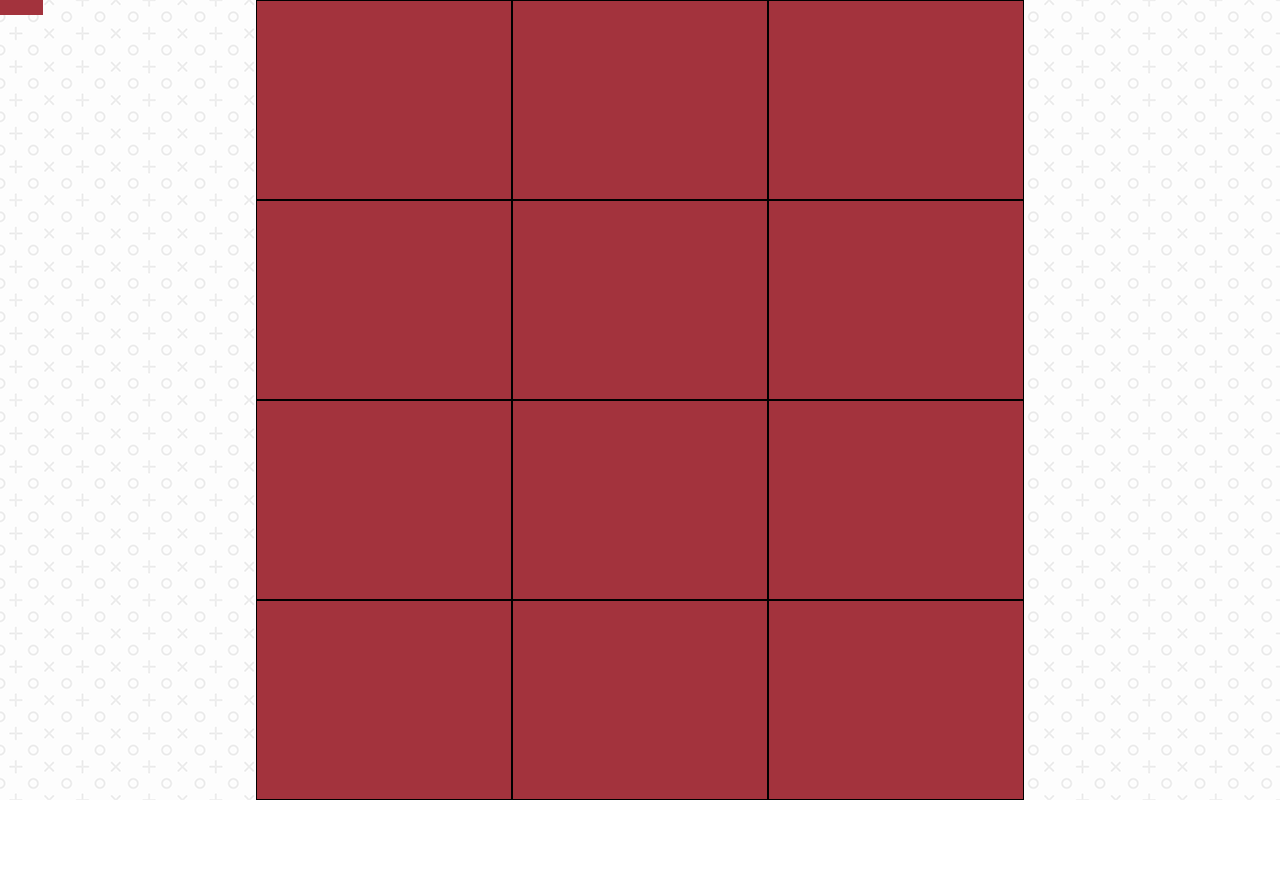
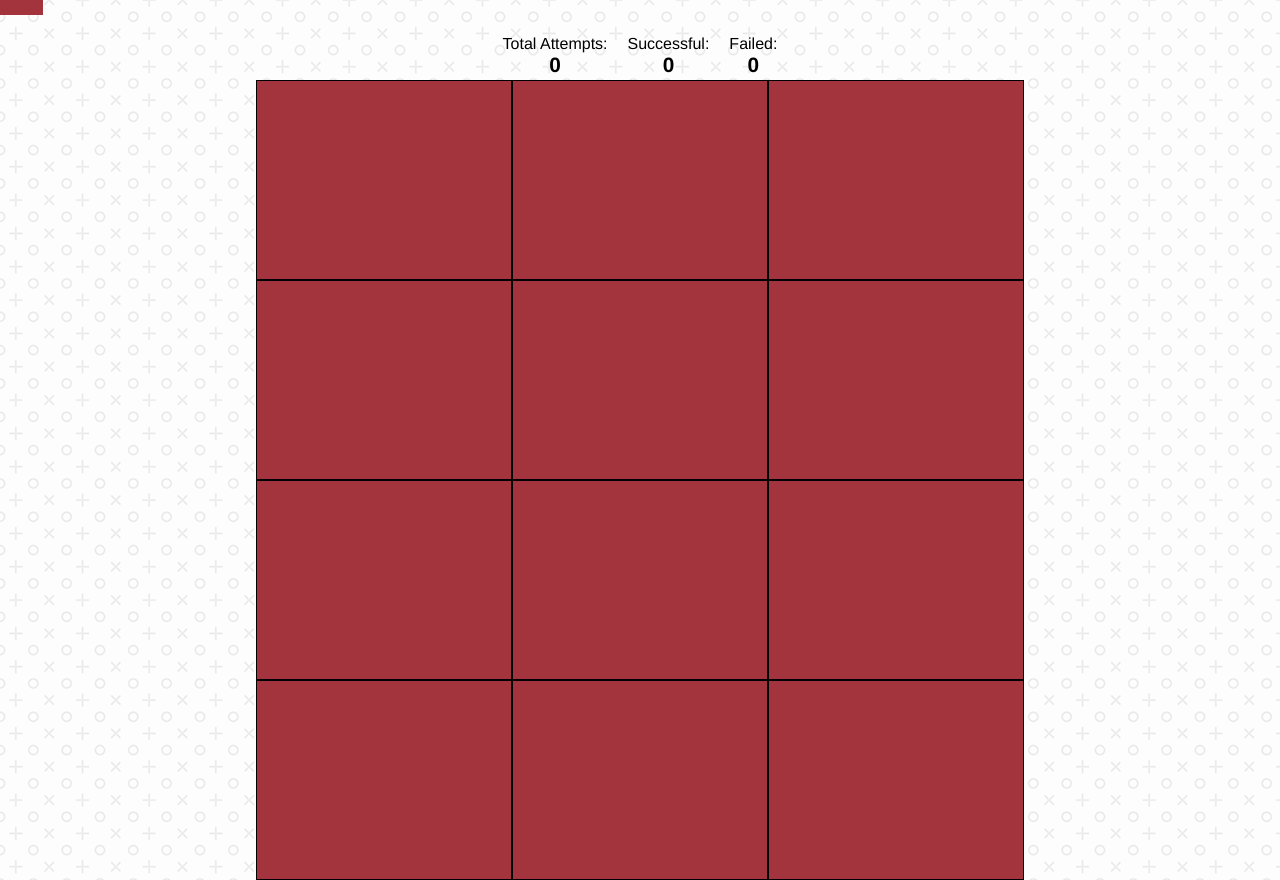
Before and after one commit to szildaniel/flip-game, a Next.js app: page /game in a window 1280 px wide. Before the commit the page ends 800 px from the top, so only its background shows below. Built offline with nearby package versions, Linux system fonts and the light colour scheme.

Commit message:
fixed height of GameGrid on dekstop

```diff
--- a/styles/Styled.GameGrid.js
+++ b/styles/Styled.GameGrid.js
@@ -13,6 +13,6 @@ export const GameGrid = styled.div`
   grid-template-rows: 1fr 1fr 1fr 1fr;
   @media ${device.laptop}{
     width: 60vw;
-    height: auto;
+    height: 80vh;
   }
 `;
```
